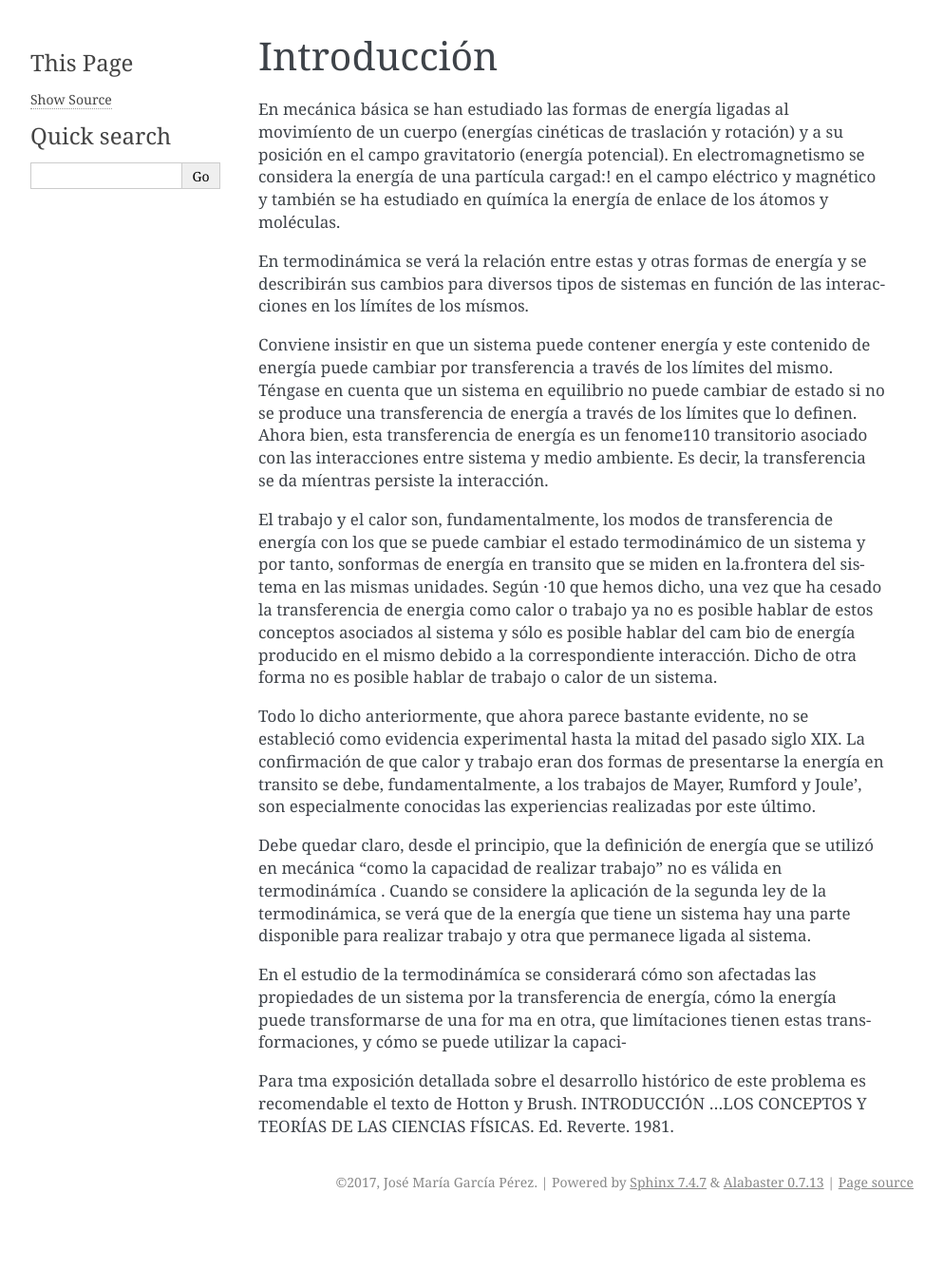
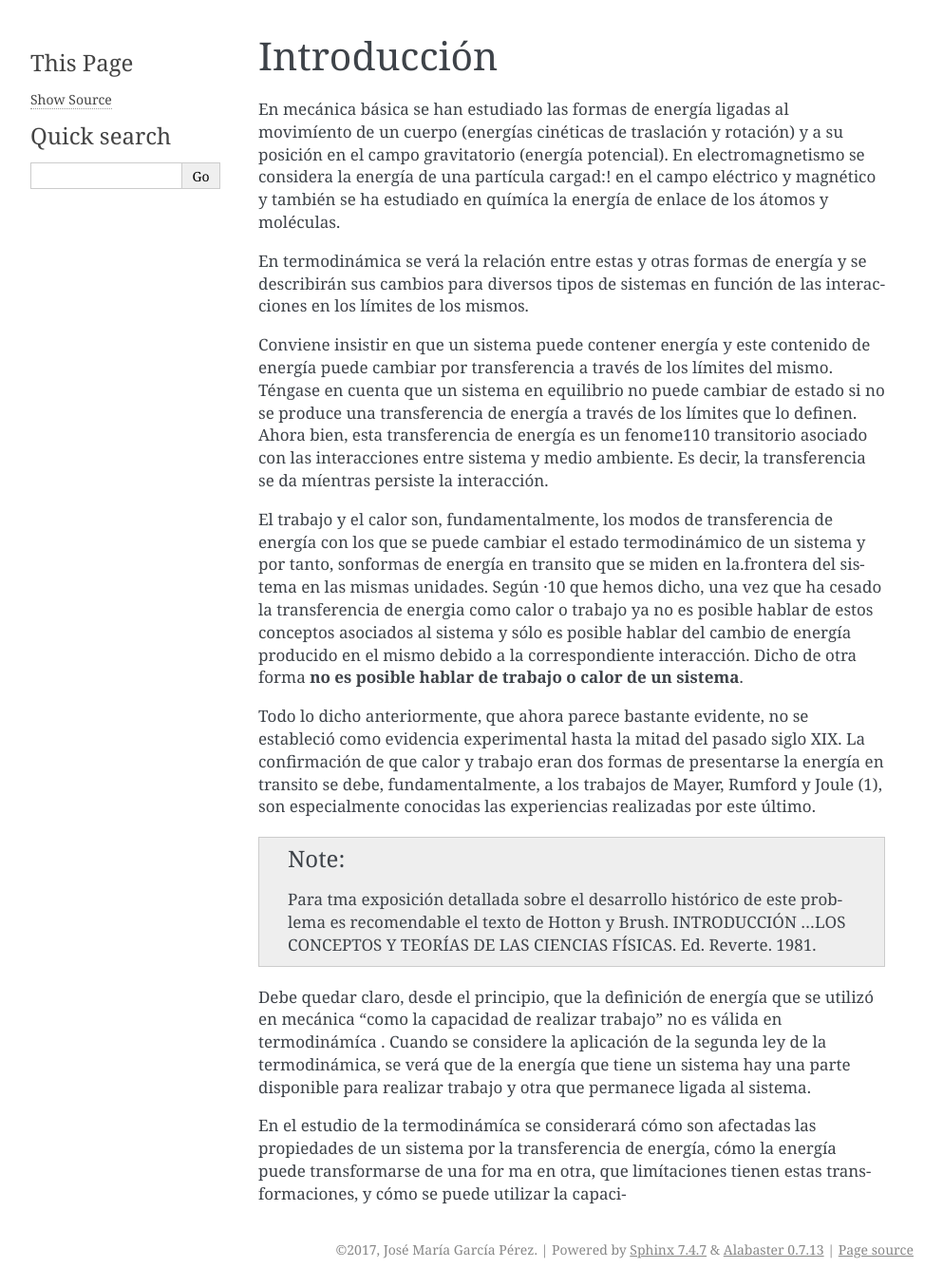
Before and after one commit to mantielero/termodinamica, a Sphinx documentation site: the page built from source/primer_principio_introduccion.rst, in a window 1280 px wide. Shown: the whole page at 95% size, without its empty margins (148-1141 px from the left). Built offline with Sphinx 7.4.7, drawn with Linux system fonts in a browser that asks for light colours; pages that are not in the unit, such as notebooks, are missing from menus; before the commit the page ends 1284 px from its top, so only the background shows below that.

Commit message:
Update primer_principio_introduccion.rst

```diff
--- a/source/primer_principio_introduccion.rst
+++ b/source/primer_principio_introduccion.rst
@@ -3,18 +3,19 @@ Introducción
 
 En mecánica básica se han estudiado las formas de energía ligadas al movimíento de un cuerpo (energías cinéticas de traslación y rotación) y a su posición en el campo gravitatorio (energía potencial). En electromagnetismo se considera la energía de una partícula cargad:! en el campo eléctrico y magnético y también se ha estudiado en químíca la energía de enlace de los átomos y moléculas.
 
-En termodinámica se verá la relación entre estas y otras formas de energía y se describirán sus cambios para diversos tipos de sistemas en función de las interacciones en los límítes de los mísmos.
+En termodinámica se verá la relación entre estas y otras formas de energía y se describirán sus cambios para diversos tipos de sistemas en función de las interacciones en los límites de los mismos.
 
 Conviene insistir en que un sistema puede contener energía y este contenido de energía puede cambiar por transferencia a través de los límites del mismo. Téngase en cuenta que un sistema en equilibrio no puede cambiar de estado si no se produce  una transferencia de energía a través de los límites que lo definen. Ahora bien, esta transferencia de energía es un fenome110 transitorio asociado con las interacciones entre sistema y medio ambiente. Es decir, la transferencia  se da míentras persiste la interacción.
 
-El trabajo y el calor son, fundamentalmente, los modos de transferencia de energía con los que se puede cambiar el estado termodinámico de un sistema y por tanto, sonformas de energía en transito que se miden en la.frontera del sistema en las mismas unidades. Según
-·10 que hemos dicho, una vez que ha cesado la transferencia de energia como calor o trabajo ya no es posible hablar de estos conceptos asociados al sistema y sólo es posible hablar del cam­ bio de energía producido en el mismo debido a la correspondiente interacción. Dicho de otra forma no es posible hablar de trabajo o calor de un sistema.
+El trabajo y el calor son, fundamentalmente, los modos de transferencia de energía con los que se puede cambiar el estado termodinámico de un sistema y por tanto, sonformas de energía en transito que se miden en la.frontera del sistema en las mismas unidades. Según ·10 que hemos dicho, una vez que ha cesado la transferencia de energia como calor o trabajo ya no es posible hablar de estos conceptos asociados al sistema y sólo es posible hablar del cambio de energía producido en el mismo debido a la correspondiente interacción. Dicho de otra forma **no es posible hablar de trabajo o calor de un sistema**.
 
-Todo lo dicho anteriormente, que ahora parece bastante evidente, no  se estableció como evidencia experimental hasta la mitad  del pasado  siglo XIX. La confirmación  de que calor y trabajo eran dos formas de presentarse la energía  en transito  se debe,  fundamentalmente,  a los trabajos de Mayer, Rumford y Joule', son especialmente conocidas las experiencias realizadas por este último.
+Todo lo dicho anteriormente, que ahora parece bastante evidente, no  se estableció como evidencia experimental hasta la mitad  del pasado  siglo XIX. La confirmación  de que calor y trabajo eran dos formas de presentarse la energía  en transito  se debe,  fundamentalmente,  a los trabajos de Mayer, Rumford y Joule (1), son especialmente conocidas las experiencias realizadas por este último.
+
+.. note::
+
+   Para tma exposición detallada sobre el desarrollo histórico de este problema es recomendable el texto de Hotton y Brush. INTRODUCCIÓN ...\ LOS CONCEPTOS Y TEORÍAS DE  LAS CIENCIAS FÍSICAS. Ed. Reverte. 1981.
+
 
 Debe quedar claro, desde el principio, que la definición de energía que se utilizó en mecánica "como la capacidad de realizar trabajo" no es válida en termodinámíca . Cuando se considere la aplicación de la segunda ley de la termodinámica, se verá que de la energía que tiene un sistema hay una parte disponible para realizar trabajo y otra que permanece ligada al sistema.
 
 En el estudio de la termodinámíca se considerará cómo son afectadas las propiedades de un sistema por la transferencia de energía, cómo la energía puede transformarse de una for­ ma en otra, que limítaciones tienen estas transformaciones, y cómo se puede utilizar la capaci-
-
-
-Para tma exposición detallada sobre el desarrollo histórico de este problema es recomendable el texto de Hotton y Brush. INTRODUCCIÓN ...\ LOS CONCEPTOS Y TEORÍAS DE  LAS CIENCIAS FÍSICAS. Ed. Reverte. 1981.
```
